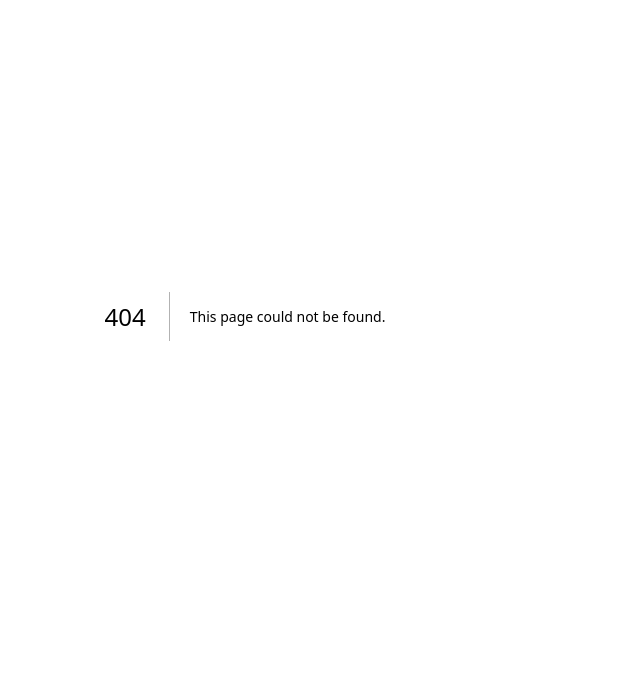
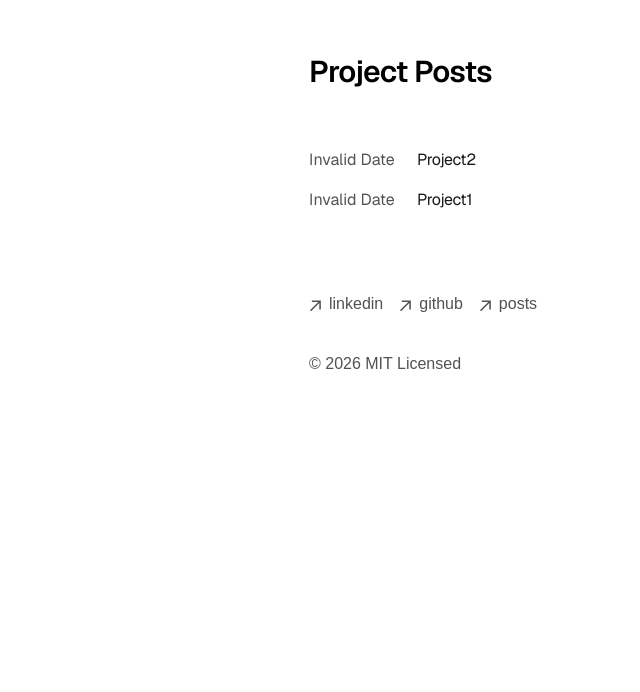
Before and after one commit to xxueewa/portfolio, a Next.js app: page /projects in a window 1280 px wide. Before the commit this address had no page. Shown: the part 108-800 px from the top of the page, without its empty margins (43-683 px from the left). Built offline with nearby package versions, Linux system fonts and the light colour scheme.

Commit message:
update posts

```diff
--- a/app/components/footer.tsx
+++ b/app/components/footer.tsx
@@ -1,3 +1,5 @@
+import Link from 'next/link'
+
 function ArrowIcon() {
   return (
     <svg
@@ -17,7 +19,7 @@ function ArrowIcon() {
 
 export function Footer() {
   return (
-    <footer className="mb-16 dark:bg-black">
+    <footer className="-mt-32 mb-16 dark:bg-black">
       <ul className="font-sm mt-8 flex flex-col text-neutral-600 md:flex-row md:space-x-4 md:space-y-0 dark:text-neutral-300">
         <li>
           <a
@@ -41,6 +43,15 @@ export function Footer() {
             <p className="ml-2 h-7">github</p>
           </a>
         </li>
+        <li>
+          <Link
+            className="flex items-center transition-all hover:text-neutral-800 dark:hover:text-neutral-100"
+            href="/projects"
+          >
+            <ArrowIcon />
+            <p className="ml-2 h-7">posts</p>
+          </Link>
+        </li>
       </ul>
       <p className="mt-8 text-neutral-600 dark:text-neutral-300">
         &copy; {new Date().getFullYear()} MIT Licensed
--- a/app/components/posts.tsx
+++ b/app/components/posts.tsx
@@ -1,5 +1,5 @@
 import Link from 'next/link'
-import { formatDate, getProjects } from '../projects/utils'
+import { formatDate } from '../projects/utils'
 
 export function ProjectsList() {
     let allProjects = [
--- a/app/page.tsx
+++ b/app/page.tsx
@@ -1,4 +1,5 @@
 import Image from "next/image";
+import { ProjectsList } from "./components/posts"
 
 export default function Home() {
   return (
@@ -10,16 +11,15 @@ export default function Home() {
             My Portfolio
           </h1>
           <p className="max-w-md text-lg leading-8 text-zinc-600 dark:text-zinc-400">
-            I build the invisible currents beneath modern systems <br />
+            Build the invisible currents beneath modern systems <br />
             where signals scatter, converge, and endure. <br />
             Between machines and language, <br />
-            I shape order from blur and uncertainty. <br />
-            To me, code is art.
+            Shape order from blur and uncertainty.
           </p>
-
         </div>
-        <div className="flex flex-col gap-4 text-base font-medium sm:flex-row">
-          <></>
+        <br />
+        <div className="my-8">
+          <ProjectsList />
         </div>
       </main>
     </div>
--- /dev/null
+++ b/app/projects/assets/aiassistant.md
@@ -0,0 +1,16 @@
+### BizTrip Assistant
+
+## Multi-Modal Model Application
+In the tight schedule of business travel, user probably moving in the airport, train station, and subway station and it is not convenient for them to type the questions, providing the STS interaction ease the difficulties of interacting with AI assistant.
+
+## System Design Scope
+The entire system consists of four main components:
+
+### RAG Service
+Retrival-Augmented-Generation service allows user to upload and manage the domain knowledge, which is used to extand assistant's context increasingly. Embedding model and Vector DB are used in the processing and storage of document chunks.
+
+### STS Service
+
+### Multi-Agent Service
+
+### Distributed Observation
--- /dev/null
+++ b/app/projects/page.tsx
@@ -0,0 +1,22 @@
+import { ProjectsList } from '../components/posts'
+
+export const metadata = {
+  title: 'Project Posts',
+  description: 'Side Projects',
+}
+
+export default function Page() {
+  return (
+    <div className="flex flex-col flex-1 font-sans dark:bg-black">
+      <main className="flex flex-1 w-full max-w-3xl flex-col items-start justify-between py-32">
+        <h1 className="max-w-xs text-3xl font-semibold leading-10 tracking-tight text-black dark:text-zinc-50">
+            Project Posts
+        </h1>
+        <br />
+        <div className="my-8">
+          <ProjectsList />
+        </div>
+      </main>
+    </div>
+  )
+}
--- a/app/projects/utils.ts
+++ b/app/projects/utils.ts
@@ -0,0 +1,50 @@
+import fs from 'fs'
+import path from 'path'
+
+type Metadata = {
+  title: string
+  startedAt: string
+  finishedAt: string
+  summary: string
+  image?: string
+}
+
+export function getProjects() {
+  return []
+}
+
+export function formatDate(date: string, includeRelative = false) {
+  let currentDate = new Date()
+  if (!date.includes('T')) {
+    date = `${date}T00:00:00`
+  }
+  let targetDate = new Date(date)
+
+  let yearsAgo = currentDate.getFullYear() - targetDate.getFullYear()
+  let monthsAgo = currentDate.getMonth() - targetDate.getMonth()
+  let daysAgo = currentDate.getDate() - targetDate.getDate()
+
+  let formattedDate = ''
+
+  if (yearsAgo > 0) {
+    formattedDate = `${yearsAgo}y ago`
+  } else if (monthsAgo > 0) {
+    formattedDate = `${monthsAgo}mo ago`
+  } else if (daysAgo > 0) {
+    formattedDate = `${daysAgo}d ago`
+  } else {
+    formattedDate = 'Today'
+  }
+
+  let fullDate = targetDate.toLocaleString('en-us', {
+    month: 'long',
+    day: 'numeric',
+    year: 'numeric',
+  })
+
+  if (!includeRelative) {
+    return fullDate
+  }
+
+  return `${fullDate} (${formattedDate})`
+}
```
